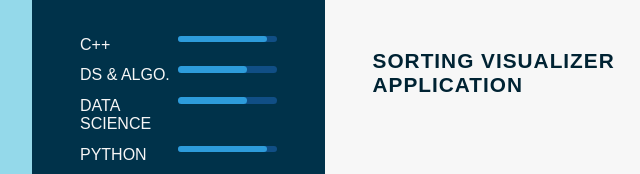
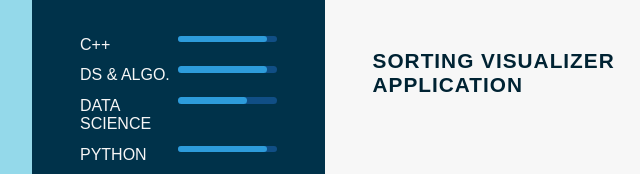
Before and after one commit to ChaudhariHarsha/Resume, a plain HTML site: page index.html in a window 1280 px wide. Shown: the part 877-1051 px from the top of the page, 96-736 px from the left. Drawn offline with Linux system fonts and the light colour scheme.

Commit message:
Update index.html

```diff
--- a/index.html
+++ b/index.html
@@ -58,7 +58,7 @@
                         <li>
                             <p class="skill-title">DS & Algo.</p>
                             <div class="progress-bar">
-                                <div class="progress js-progress"></div>
+                                <div class="progress ps-progress"></div>
                             </div>
                         </li>
                         <li>
```
